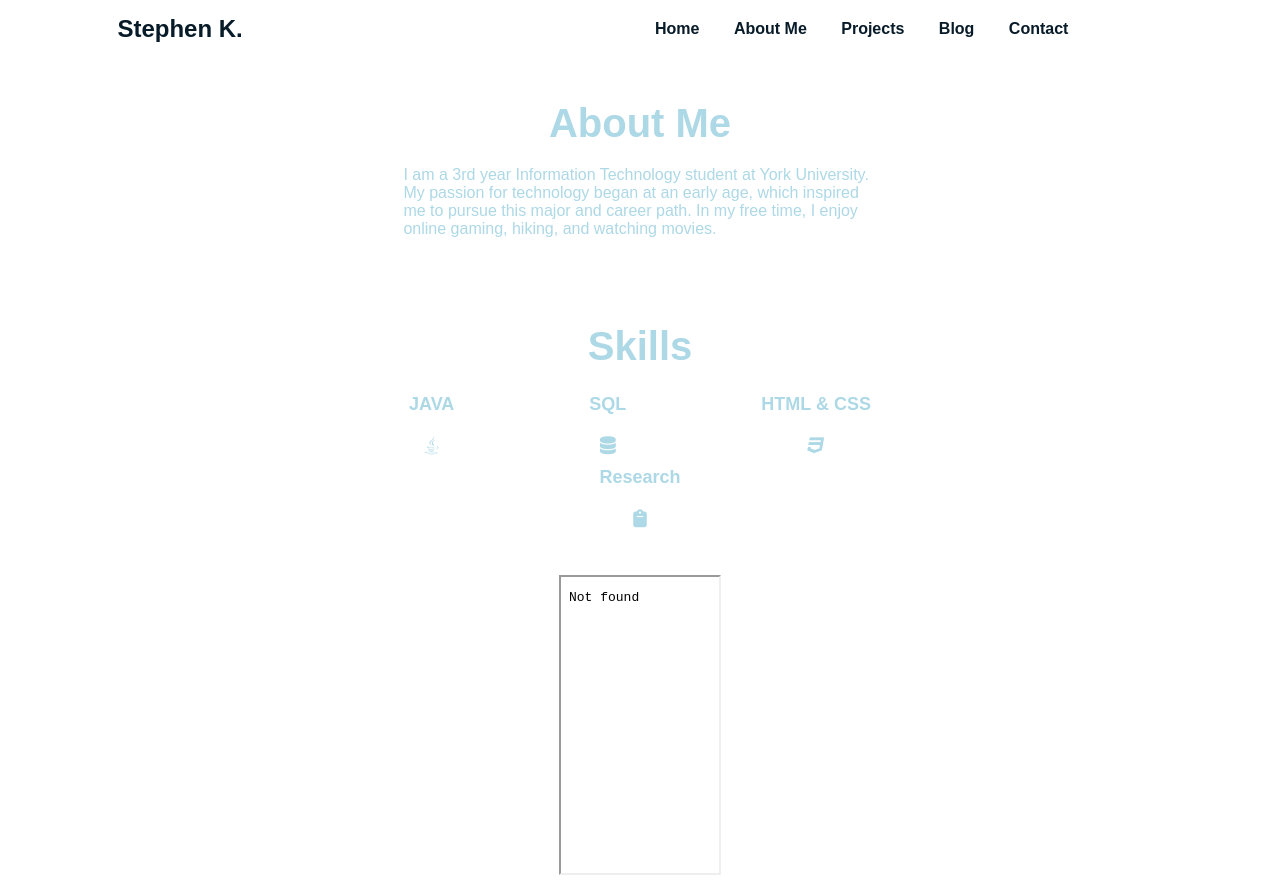
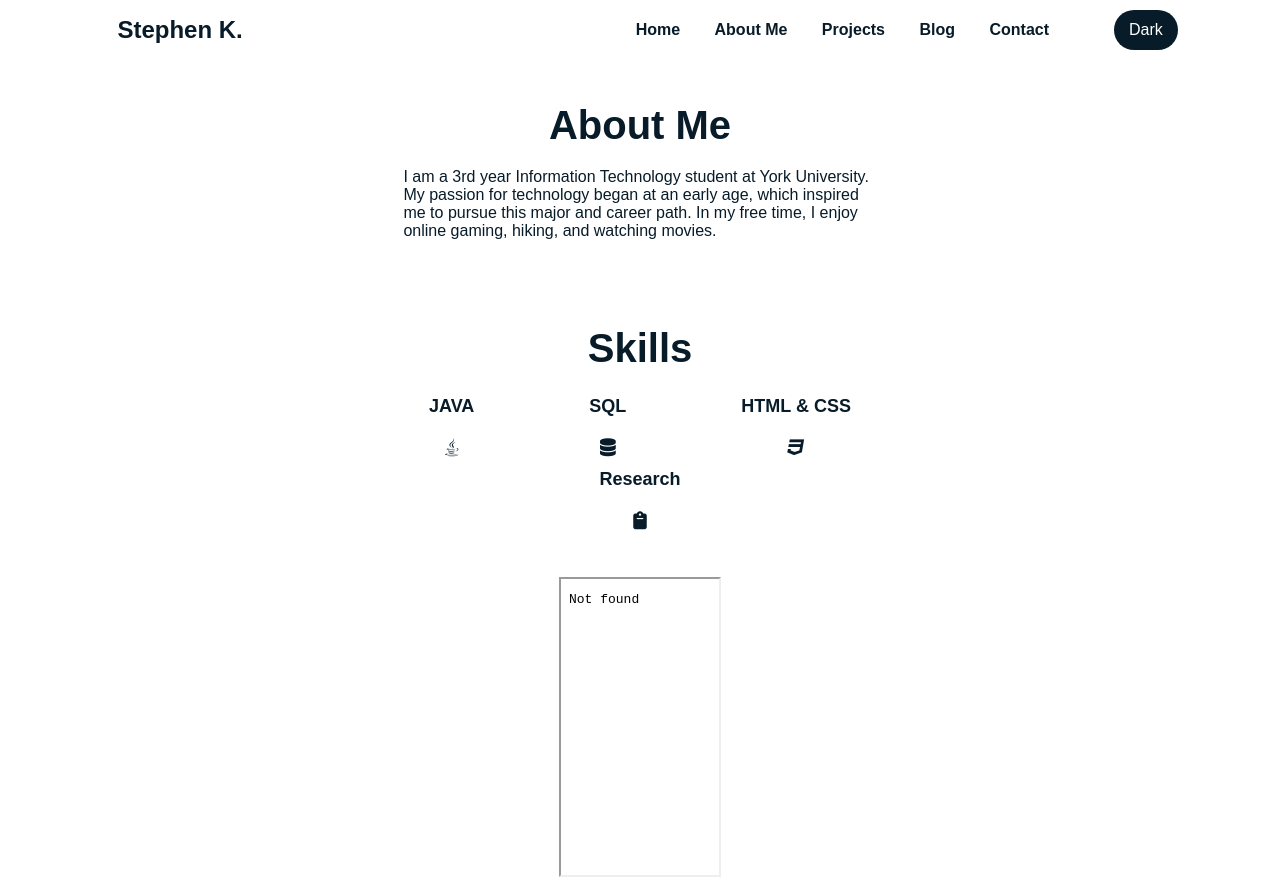
Before and after one commit to steveAteRice/stephenportfolio.github.io, a plain HTML site: page aboutMe.html in a window 1280 px wide. Shown: the top 884 px of the page. Drawn offline with Linux system fonts and the light colour scheme.

Commit message:
Update aboutMe.html

```diff
--- a/aboutMe.html
+++ b/aboutMe.html
@@ -7,9 +7,7 @@
     <link rel="stylesheet" href="styles.css">
     <title>About Me</title>
     <style>
-
         .page {
-            color: lightblue;
             height: 140vh;
         }
 
@@ -27,7 +25,7 @@
         .skills ul li{
             display:inline-block;
             list-style: none;
-            margin: 5px 65px;
+            margin: 5px 55px;
         }
 
         .skillIcons {
@@ -37,7 +35,7 @@
         }
 
         .skillIcons li:hover {
-            color: white;
+            color: green;
         }
 
         .skills .download {
@@ -54,24 +52,26 @@
         .skills .download:hover {
             background-color: white;
         }
-
     </style>
 </head>
 <body>
-    <section class="page">
-        <div>
+    <div class="page">
         <nav>
             <ul>
-                    <li style="font-size:x-large"><a href="index.html">Stephen K.</a></li>
+                <li style="font-size:x-large;width:126px;"><a href="index.html">Stephen K.</a></li>
             </ul>
-                <ul>
+            <ul style="text-align: right">
                 <li><a href="index.html">Home</a></li>
                 <li><a href="aboutMe.html">About Me</a></li>
                 <li><a href="project.html">Projects</a></li>
                 <li><a href="blog.html">Blog</a></li>
-                    <li><a href="#">Contact</a></li>
+                <li><a href="contact.html">Contact</a></li>
             </ul>
+            <div class="toggle-btn" id="btn">
+                <span id="btnText">Dark</span>
+            </div>
         </nav>
+
         <div class="about">
             <h1 style="font-size:40px; margin-bottom:20px; text-align: center;">About Me</h1>
             <p>
@@ -80,6 +80,7 @@
                 In my free time, I enjoy online gaming, hiking, and watching movies.
             </p>
         </div>
+
         <div class="skills">
             <h2 style="font-size:40px; margin-bottom:20px; text-align: center;">Skills</h2>
 
@@ -103,15 +104,31 @@
                     </li>
                 </ul>
             </div>
+
             <div>
                 <iframe src="Resume.pdf" width="25%" height="300px" title="PDF-file"></iframe>
             </div>
+
             <div class="download">
                 <a href="Resume.pdf" download style="text-decoration: none; color:#081b29;">Resume</a>
             </div>
         </div>
     </div>
-    </section>
+
+    <script>
+        let btn = document.getElementById("btn");
+        let btnText = document.getElementById("btnText");
+
+        btn.onclick = function(){
+            document.body.classList.toggle("dark-theme");
+
+            if(document.body.classList.contains("dark-theme")){
+                btnText.innerHTML = "Light";
+            }else{
+                btnText.innerHTML = "Dark";
+            }
+        }
+    </script>
 
     <footer>
         <div class="footerContainer">
```
Lines whose indentation alone changed are shown as unchanged.
